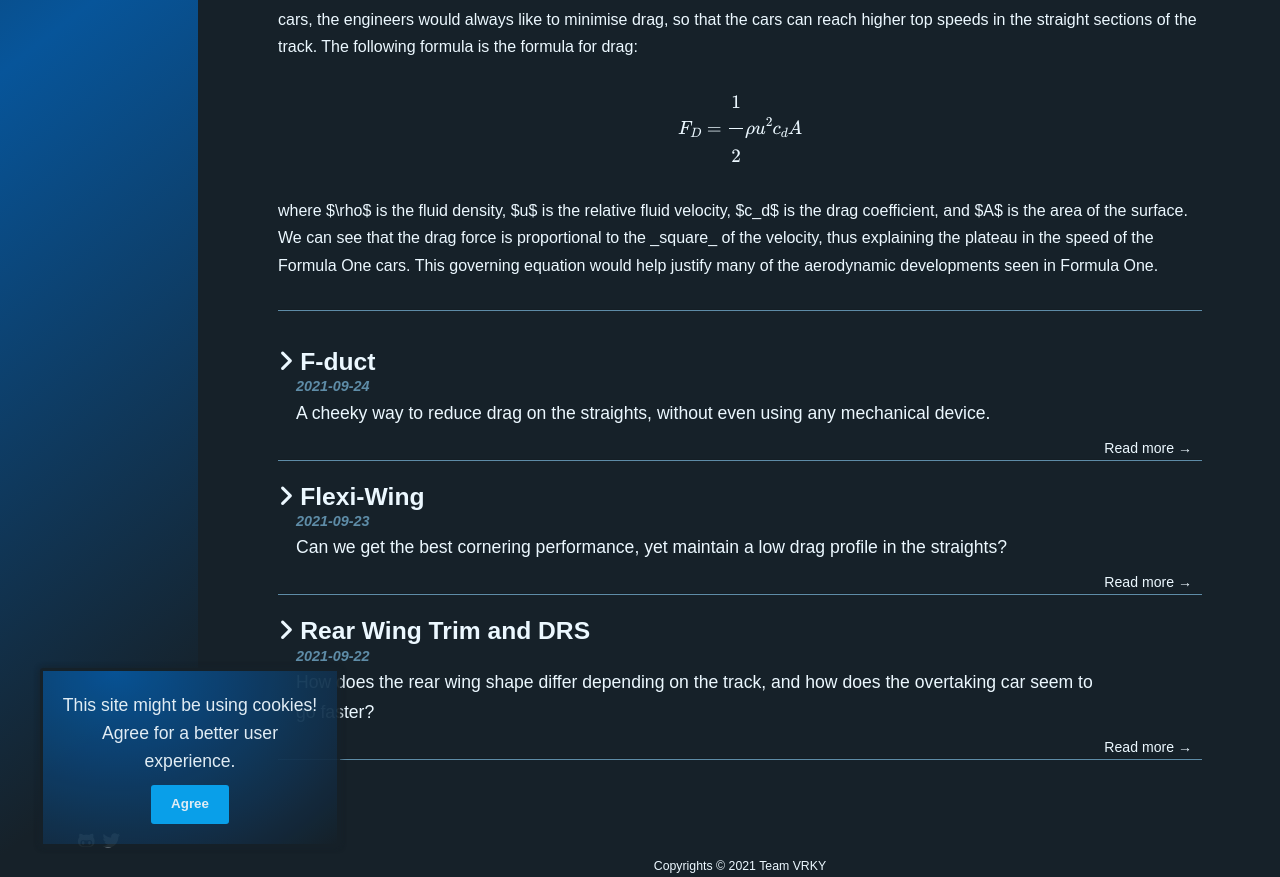
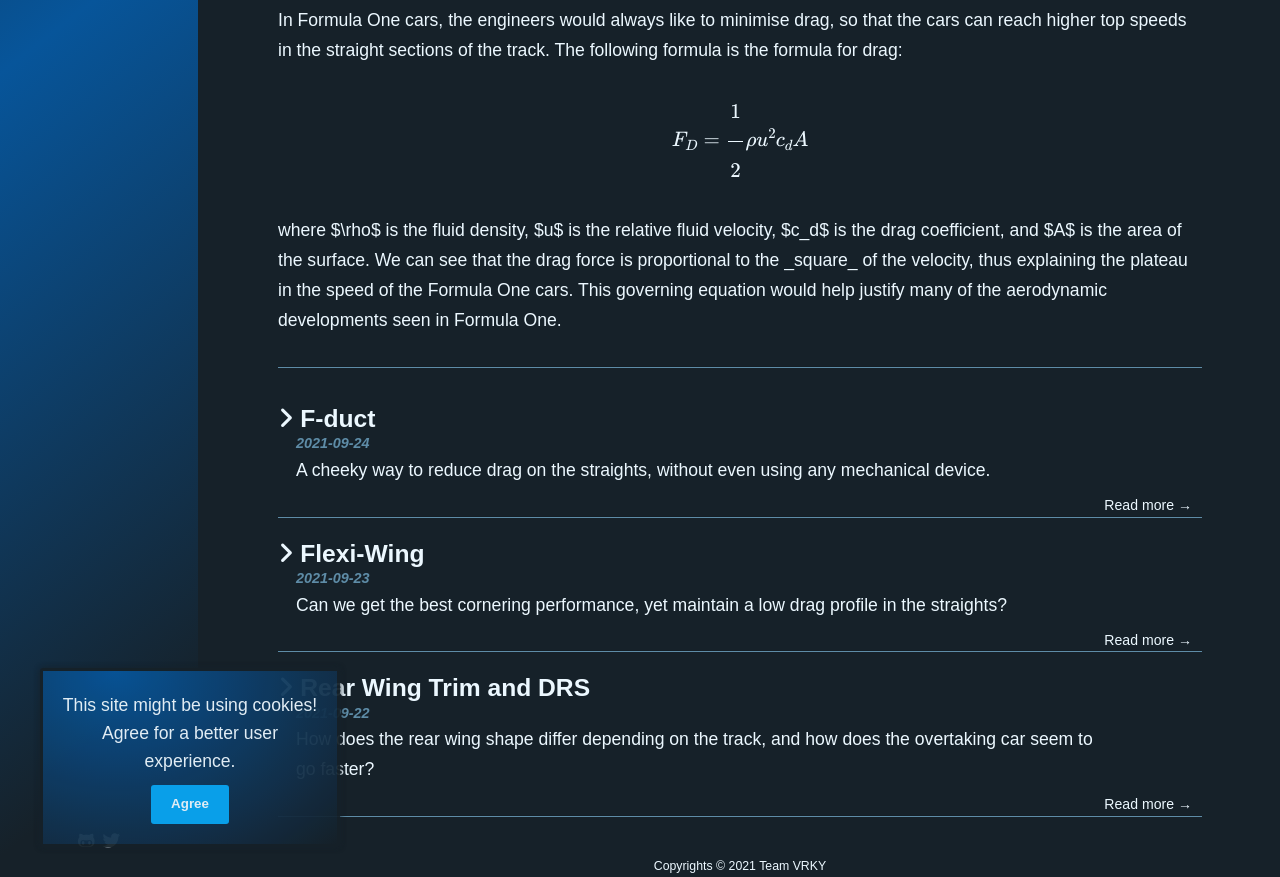
Before and after one commit to why-2004/pc5132-site, a Jekyll site: the page built from pages/category-1.html, in a window 1280 px wide. Shown: the part 710-1587 px from the top of the page. Built offline with Jekyll 4.4.1, drawn with Linux system fonts in a browser that asks for light colours; nearby versions of some CDN libraries; some web fonts are replaced; formulas are drawn with MathJax 3.

Commit message:
fix html

```diff
--- a/pages/category-1.html
+++ b/pages/category-1.html
@@ -34,10 +34,10 @@
   <img src="https://cdn.shopify.com/s/files/1/0015/7771/3763/articles/Hadron-F1-Experience_2048x2048.jpg?v=1549899405"
   width = "800"
   height = "600"</img>
-  In Formula One cars, the engineers would always like to minimise drag, so that the cars can reach higher top speeds in the straight sections of the track.
-
-
-The following formula is the formula for drag:
+  <br>
+  <p>
+      In Formula One cars, the engineers would always like to minimise drag, so that the cars can reach higher top speeds in the straight sections of the track.
+    The following formula is the formula for drag:
 $$
 F_D=\frac 1 2\rho u^2c_dA
 $$
@@ -47,5 +47,15 @@
 We can see that the drag force is proportional to the _square_ of the velocity, thus explaining the plateau in the speed of the Formula One cars.
 
 This governing equation would help justify many of the aerodynamic developments seen in Formula One.
+  </p>
 
 </body>
+</html>
+
+
+
+
+
+
+
+</body>
```
